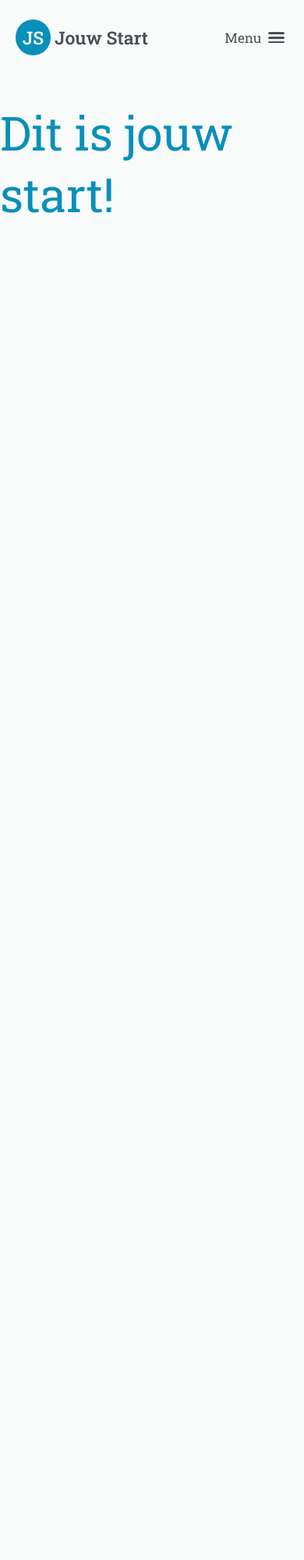
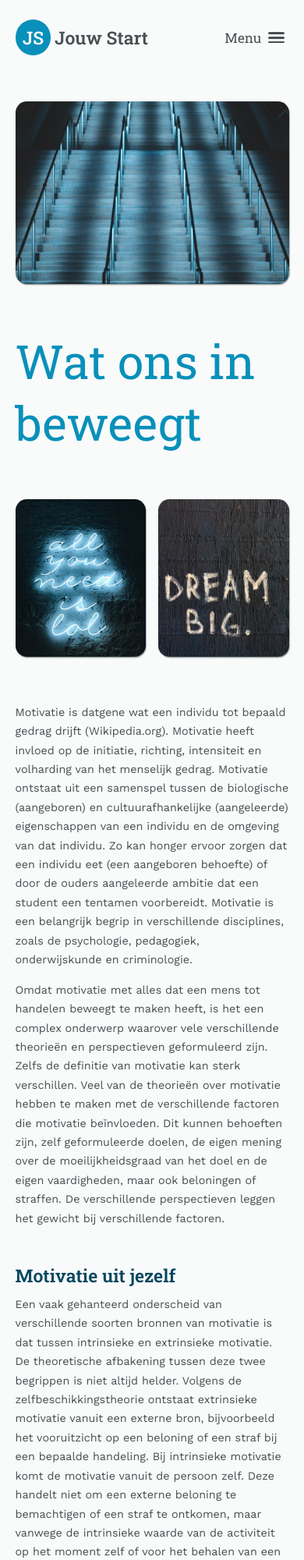
Before and after one commit to VerbindingMaken/jouwstart, a plain HTML site: page pages/achtergrond.html in a window 390 px wide. Shown: the top 2000 px of the page at 78% size. Before the commit the page ends 844 px from the top, so only its background shows below. Drawn offline with nearby package versions, Linux system fonts and the light colour scheme.

Commit message:
Added "Achtergrond" and made it responsive

```diff
--- a/pages/achtergrond.html
+++ b/pages/achtergrond.html
@@ -54,7 +54,30 @@
         </nav>
     </header>
     <main id="content">
-        <h1 id="start-title">Dit is jouw start!</h1>
+        <div id="img-stairs" >
+            <img  src="../images/stairs-900-90.jpg">
+        </div>
+
+        <img id="img-lol" src="../images/allyouneedislol-225-90.jpg">
+        <img id="img-dream" src="../images/dream-big-225-90.jpg">
+        <h1 id="background-title">Wat ons in beweegt</h1>
+        <section id="background-story">
+            <p id="p-one">
+                Motivatie is datgene wat een individu tot bepaald gedrag drijft (Wikipedia.org). Motivatie heeft invloed op de initiatie, richting, intensiteit en volharding van het menselijk gedrag. Motivatie ontstaat uit een samenspel tussen de biologische (aangeboren) en cultuurafhankelijke (aangeleerde) eigenschappen van een individu en de omgeving van dat individu. Zo kan honger ervoor zorgen dat een individu eet (een aangeboren behoefte) of door de ouders aangeleerde ambitie dat een student een tentamen voorbereidt. Motivatie is een belangrijk begrip in verschillende disciplines, zoals de psychologie, pedagogiek, onderwijskunde en criminologie.
+            </p>
+            <p id="p-two">
+                Omdat motivatie met alles dat een mens tot handelen beweegt te maken heeft, is het een complex onderwerp waarover vele verschillende theorieën en perspectieven geformuleerd zijn. Zelfs de definitie van motivatie kan sterk verschillen. Veel van de theorieën over motivatie hebben te maken met de verschillende factoren die motivatie beïnvloeden. Dit kunnen behoeften zijn, zelf geformuleerde doelen, de eigen mening over de moeilijkheidsgraad van het doel en de eigen vaardigheden, maar ook beloningen of straffen. De verschillende perspectieven leggen het gewicht bij verschillende factoren.
+            </p>
+            <h2 id="heading-p-two">
+                Motivatie uit jezelf
+            </h2>
+            <p id="p-three">
+                Een vaak gehanteerd onderscheid van verschillende soorten bronnen van motivatie is dat tussen intrinsieke en extrinsieke motivatie. De theoretische afbakening tussen deze twee begrippen is niet altijd helder. Volgens de zelfbeschikkingstheorie ontstaat extrinsieke motivatie vanuit een externe bron, bijvoorbeeld het vooruitzicht op een beloning of een straf bij een bepaalde handeling. Bij intrinsieke motivatie komt de motivatie vanuit de persoon zelf. Deze handelt niet om een externe beloning te bemachtigen of een straf te ontkomen, maar vanwege de intrinsieke waarde van de activiteit op het moment zelf of voor het behalen van een doel in de toekomst. Metaforisch beschreven: bij intrinsieke motivatie draait het om het spel, en bij extrinsieke motivatie om de knikkers. Wil je meer lezen over de achtergrond? Kijk dan op <a href="https://nl.wikipedia.org/wiki/Motivatie" target="_blank">Wikipedia</a>!
+            </p>
+        </section>
+        <img id="img-mountains" src="../images/mountains-900-90.jpg">
+
+
     </main>
     <footer>
 
--- a/styles/layout-achtergrond.css
+++ b/styles/layout-achtergrond.css
@@ -1 +1,74 @@
+#content {
+    margin: 0 5vw;
+    display: grid;
+    grid-template-columns: repeat(12, 1fr);
+    grid-template-rows: auto;
+    gap: 3vh 4vw;
+    min-height: 10vh;
+}
+img {
+    border-radius: 1em;
+    box-shadow: .6px 1.2px 1.2px hsla(var(--light-grey), var(--opac-eight));
+}
+/* MOBILE */
+#img-stairs {
+    grid-row: 1/ 2;
+    grid-column: 1/ 13;
+}
+#background-title {
+    grid-row: 2/ 3;
+    grid-column: 1/ 13;
+    margin: 4vh 0;
+}
+#img-lol {
+    grid-row: 3/ 4;
+    grid-column: 1/ 7;
+    width: 100%;
+}
+#img-dream {
+    grid-row: 3/ 4;
+    grid-column: 7/ 13;
+    width: 100%;
+}
+#background-story {
+    grid-row:4/ 5;
+    grid-column: 1/ 13;
+    margin: 4vh 0;
+}
+#img-mountains {
+    grid-row: 6/ 7;
+    grid-column: 1/ 13;
+    width: 100%;
+    margin-bottom: 4vh;
+}
+
+
 /* PC LAPTOP */
+
+@media (min-width: 1008px) {
+    #img-stairs {
+        grid-row: 1/ 2;
+        grid-column: 1/ 7;
+    }
+    #img-lol {
+        grid-row: 1/ 2;
+        grid-column: 7/ 10;
+        height: 100%;
+    }
+    #img-dream {
+        grid-row: 1/ 2;
+        grid-column: 10/ 13;
+        height: 100%;
+    }
+    #background-story {
+        grid-row: 3/ 4;
+        grid-column: 3/ 11;
+        margin: 4vh 0;
+    }
+    #img-mountains {
+        grid-row: 4/ 5;
+        grid-column: 1/ 13;
+        width: 100%;
+        margin-bottom: 4vh;
+    }
+}
--- a/styles/typography.css
+++ b/styles/typography.css
@@ -31,6 +31,7 @@ h2 {
 	font-weight: 600;
 	font-size: 1.6em;
 	color: hsl(var(--dark-blue));
+	margin-top: 2em;
 	margin-bottom: .7rem;
 }
 
@@ -38,6 +39,7 @@ p {
 	font-weight: 400;
 	font-size: 1em;
 	line-height: 1.7;
+	margin-bottom: 1em;
 }
 p a {
 	color: hsl(var(--mid-blue));
```
Also changed, not shown: images/allyouneedislol-225-90.jpg (added), images/dream-big-225-90.jpg (added), images/mountains-900-90.jpg (added), images/stairs-900-90.jpg (added).
